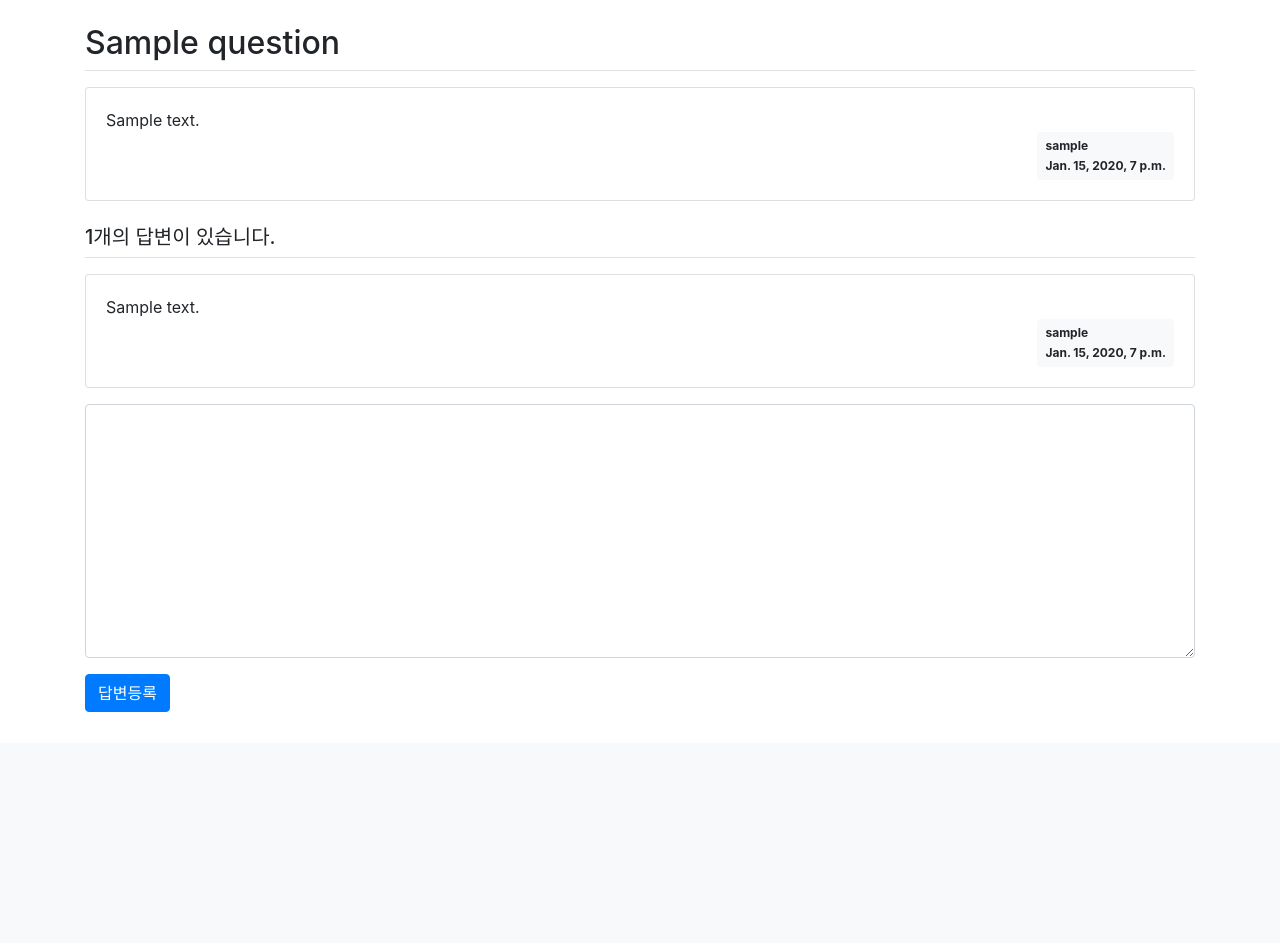
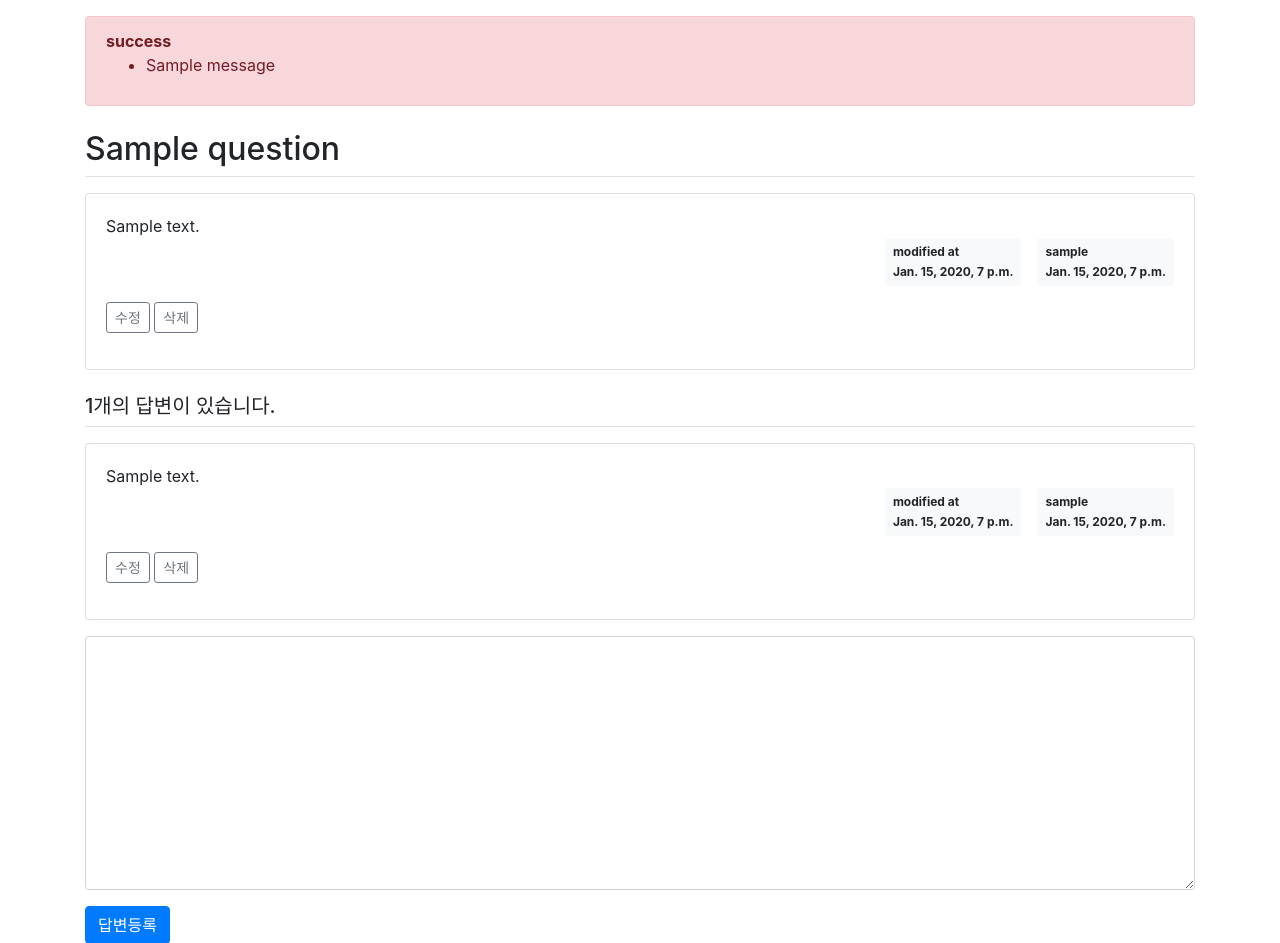
Before and after one commit to donhwi94/jump_to_Django, a Django app: page /pybo/answer/create/1/ in a window 1280 px wide. Shown: the part 57-1000 px from the top of the page. Before the commit the page ends 769 px from the top, so only its background shows below. Run offline with Django 3.2, Linux system fonts and the light colour scheme; a user stored in the database is signed in; tables that the repository leaves empty hold one stand-in row (values such as "Sample post"); one stand-in notice (Sample message) is shown; some libraries are stand-ins or nearby versions.

Commit message:
3-09 게시물 수정 & 삭제 기능 추가하기

```diff
--- a/pybo/models.py
+++ b/pybo/models.py
@@ -6,6 +6,7 @@ class Question(models.Model):
     subject = models.CharField(max_length=200)
     content = models.TextField()
     create_date = models.DateTimeField()
+    modify_date = models.DateTimeField(null=True, blank=True)
 
     def __str__(self):
         return self.subject
@@ -15,3 +16,7 @@ class Answer(models.Model):
     question = models.ForeignKey(Question, on_delete=models.CASCADE)
     content = models.TextField()
     create_date = models.DateTimeField()
+    modify_date = models.DateTimeField(null=True, blank=True)
+
+    def __str__(self):
+        return self.content
--- a/pybo/urls.py
+++ b/pybo/urls.py
@@ -12,4 +12,8 @@ urlpatterns = [
     path('<int:question_id>/', views.detail, name='detail'),
     path('answer/create/<int:question_id>/', views.answer_create, name='answer_create'),
     path('question/create/', views.question_create, name='question_create'),
+    path('question/modify/<int:question_id>/', views.question_modify, name='question_modify'),
+    path('question/delete/<int:question_id>/', views.question_delete, name='question_delete'),
+    path('answer/modify/<int:answer_id>/', views.answer_modify, name='answer_modify'),
+    path('answer/delete/<int:answer_id>/', views.answer_delete, name='answer_delete'),
 ]
--- a/pybo/views.py
+++ b/pybo/views.py
@@ -3,8 +3,9 @@ from django.http import HttpResponse
 from django.utils import timezone
 from django.core.paginator import Paginator
 from django.contrib.auth.decorators import login_required
+from django.contrib import messages
 
-from .models import Question
+from .models import Question, Answer
 from .forms import QuestionForm, AnswerForm
 
 def index(request):
@@ -68,3 +69,74 @@ def question_create(request):
         form = QuestionForm()
     context = {'form':form}
     return render(request, 'pybo/question_form.html', context)
+
+
+@login_required(login_url='common:login')
+def question_modify(request, question_id):
+    """
+    pybo 질문수정
+    """
+    question = get_object_or_404(Question, pk=question_id)
+    if request.user != question.author:
+        messages.error(request, '수정권한이 없습니다')
+        return redirect('pybo:detail', question_id=question.id)
+
+    if request.method == "POST":
+        form = QuestionForm(request.POST, instance=question)
+        if form.is_valid():
+            question = form.save(commit=False)
+            question.author = request.user
+            question.modify_date = timezone.now()  # 수정일시 저장
+            question.save()
+            return redirect('pybo:detail', question_id=question.id)
+    else:
+        form = QuestionForm(instance=question)
+    context = {'form': form}
+    return render(request, 'pybo/question_form.html', context)
+
+@login_required(login_url='common:login')
+def question_delete(request, question_id):
+    """
+    pybo 질문삭제
+    """
+    question = get_object_or_404(Question, pk=question_id)
+    if request.user != question.author:
+        messages.error(request, '삭제권한이 없습니다')
+        return redirect('pybo:detail', question_id=question.id)
+    question.delete()
+    return redirect('pybo:index')
+
+@login_required(login_url='common:login')
+def answer_modify(request, answer_id):
+    """
+    pybo 답변수정
+    """
+    answer = get_object_or_404(Answer, pk=answer_id)
+    if request.user != answer.author:
+        messages.error(request, '수정권한이 없습니다')
+        return redirect('pybo:detail', question_id=answer.question.id)
+
+    if request.method == "POST":
+        form = AnswerForm(request.POST, instance=answer)
+        if form.is_valid():
+            answer = form.save(commit=False)
+            answer.author = request.user
+            answer.modify_date = timezone.now()
+            answer.save()
+            return redirect('pybo:detail', question_id=answer.question.id)
+    else:
+        form = AnswerForm(instance=answer)
+    context = {'answer': answer, 'form': form}
+    return render(request, 'pybo/answer_form.html', context)
+
+@login_required(login_url='common:login')
+def answer_delete(request, answer_id):
+    """
+    pybo 답변삭제
+    """
+    answer = get_object_or_404(Answer, pk=answer_id)
+    if request.user != answer.author:
+        messages.error(request, '삭제권한이 없습니다')
+    else:
+        answer.delete()
+    return redirect('pybo:detail', question_id=answer.question.id)
--- a/templates/base.html
+++ b/templates/base.html
@@ -22,5 +22,9 @@
     <script src="{% static 'jquery-3.6.0.min.js' %}"></script>
     <!-- Bootstrap JS -->
     <script src="{% static 'bootstrap.min.js' %}"></script>
+    <!-- 자바스크립트 Start -->
+    {% block script %}
+    {% endblock %}
+    <!-- 자바스크립트 End -->
 </body>
 </html>
--- a/templates/pybo/question_detail.html
+++ b/templates/pybo/question_detail.html
@@ -1,16 +1,39 @@
 {% extends 'base.html' %}
 {% block content %}
 <div class="container my-3">
+    <!-- 사용자오류 표시 -->
+    {% if messages %}
+    <div class="alert alert-danger my-3" role="alert">
+    {% for message in messages %}
+        <strong>{{ message.tags }}</strong>
+        <ul><li>{{ message.message }}</li></ul>
+    {% endfor %}
+    </div>
+    {% endif %}
     <h2 class="border-bottom py-2">{{question.subject}}</h2>
     <div class="card my-3">
         <div class="card-body">
             <div class="card-text" style="white-space: pre-line;">{{question.content}}</div>
             <div class="d-flex justify-content-end">
+                {% if question.modify_date %}
+                    <div class="badge badge-light p-2 text-left mx-3">
+                        <div class="mb-2">modified at</div>
+                        <div>{{ question.modify_date }}</div>
+                    </div>
+                {% endif %}
                 <div class="badge badge-light p-2 text-left">
                     <div class="mb-2">{{ question.author.username }}</div>
                     <div>{{ question.create_date }}</div>
                 </div>
             </div>
+            {% if request.user == question.author %}
+            <div class="my-3">
+                <a href="{% url 'pybo:question_modify' question.id  %}"
+                    class="btn btn-sm btn-outline-secondary">수정</a>
+                <a href="#" class="delete btn btn-sm btn-outline-secondary"
+                    data-uri="{% url 'pybo:question_delete' question.id  %}">삭제</a>
+            </div>
+            {% endif %}
         </div>
     </div>
     <h5 class="border-bottom my-3 py-2">{{question.answer_set.count}}개의 답변이 있습니다.</h5>
@@ -19,11 +42,25 @@
         <div class="card-body">
             <div class="card-text" style="white-space: pre-line;">{{answer.content}}</div>
             <div class="d-flex justify-content-end">
+                {% if answer.modify_date %}
+                <div class="badge badge-light p-2 text-left mx-3">
+                    <div class="mb-2">modified at</div>
+                    <div>{{ answer.modify_date }}</div>
+                </div>
+                {% endif %}
                 <div class="badge badge-light p-2 text-left">
                     <div class="mb-2">{{ answer.author.username }}</div>
                     <div>{{ answer.create_date }}</div>
                 </div>
             </div>
+            {% if request.user == answer.author %}
+            <div class="my-3">
+                <a href="{% url 'pybo:answer_modify' answer.id  %}"
+                    class="btn btn-sm btn-outline-secondary">수정</a>
+                <a href="#" class="delete btn btn-sm btn-outline-secondary "
+                    data-uri="{% url 'pybo:answer_delete' answer.id  %}">삭제</a>
+            </div>
+            {% endif %}
         </div>
     </div>
     {% endfor %}
@@ -46,6 +83,17 @@
         <input type="submit" value="답변등록" class="btn btn-primary">
     </form>
 </div>
+{% endblock %}
+{% block script %}
+<script type='text/javascript'>
+$(document).ready(function(){
+    $(".delete").on('click', function() {
+        if(confirm("정말로 삭제하시겠습니까?")) {
+            location.href = $(this).data('uri');
+        }
+    });
+});
+</script>
 {% endblock %}
 
 <!-- {% load static %}
```
Also changed, not shown: templates/pybo/answer_form.html (added, +16 -0 lines), pybo/migrations/0002_auto_20210507_1207.py (added).
